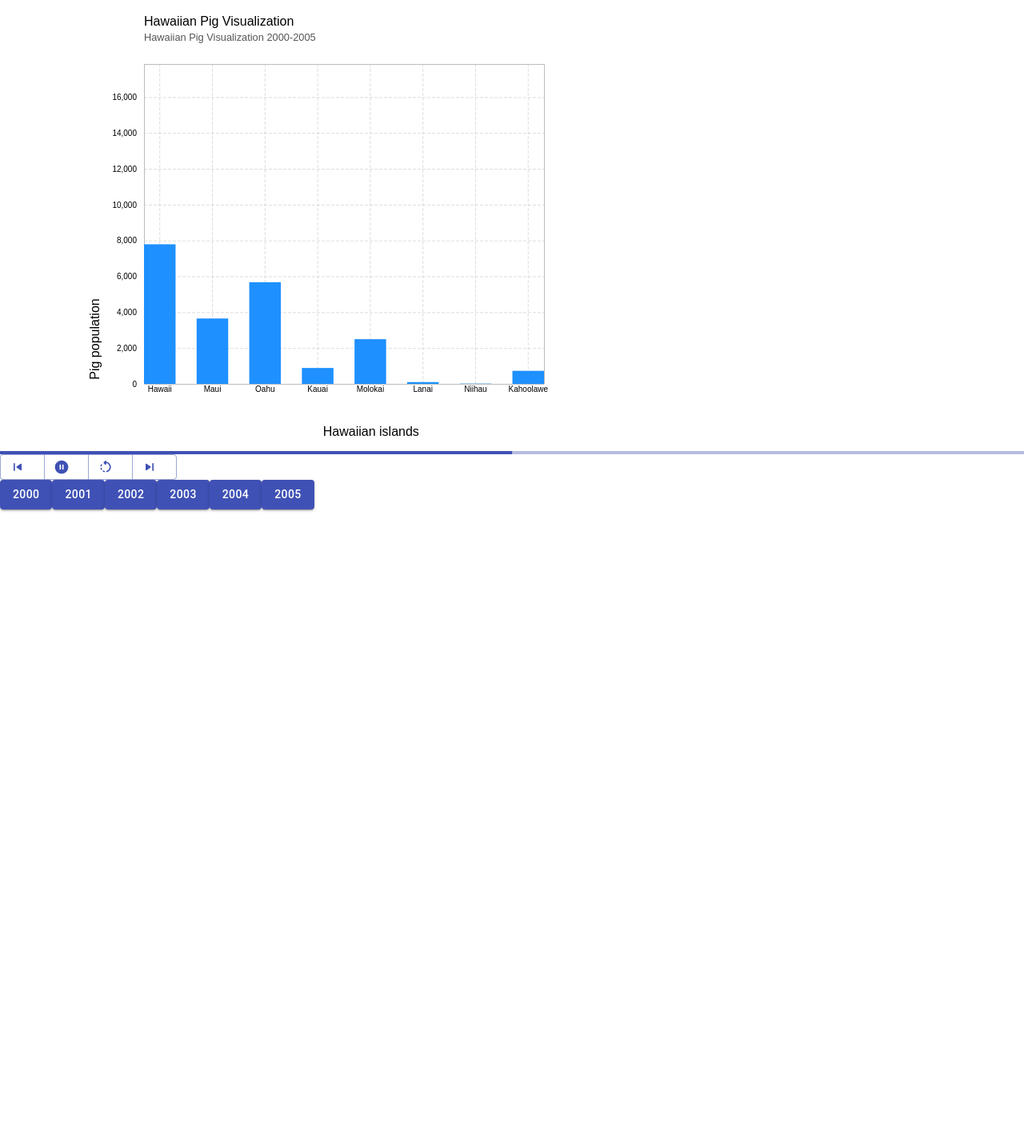
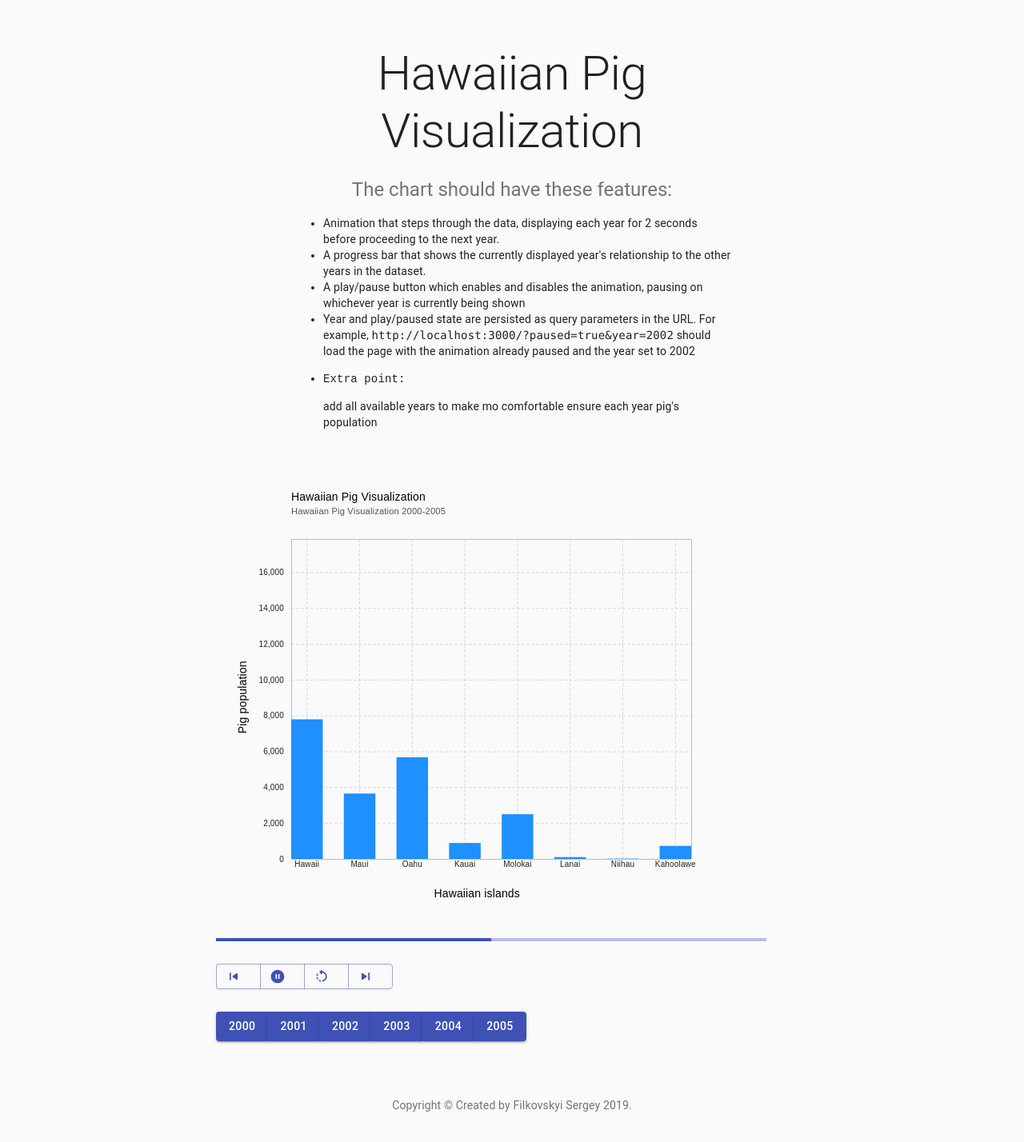
Before and after one commit to filkovskyi/d3-react, a React (Create React App) app: page /11 in a window 1280 px wide. Shown: the top 1428 px of the page at 80% size. Before the commit the page ends 800 px from the top, so only its background shows below. Built offline with nearby package versions, Linux system fonts and the light colour scheme.

Commit message:
- add styles - refactor page layout

```diff
--- a/src/App.css
+++ b/src/App.css
@@ -30,7 +30,6 @@
 .graph g {
   margin: 0 auto;
 }
-
 
 text {
   font-family: 'Avenir', sans-serif;
@@ -66,25 +65,3 @@
   font-size: 0.6em;
   fill: #444;
 }
-
-
-.wrapper {
-  display: flex;
-  flex-direction: row;
-}
-
-.col {
-  margin: 0.5em;
-  max-width: 33.33%;
-}
-
-.playBtn {
-  position: absolute;
-  top: 0;
-  right: 50%;
-  display: block;
-  margin: 0 auto;
-  padding: 20px;
-  background-color: darkorange;
-  border-radius: 5px;
-}
--- a/src/components/BarChart/Chart.js
+++ b/src/components/BarChart/Chart.js
@@ -101,7 +101,7 @@
 
     svg
       .append('text')
-      .attr('x', '-40%')
+      .attr('x', '-23%')
       .attr('y', '-10%')
       .attr('transform', 'rotate(-90)')
       .attr('text-anchor', 'middle')
@@ -109,8 +109,8 @@
 
     svg
       .append('text')
-      .attr('x', '33%')
-      .attr('y', '83%')
+      .attr('x', '27%')
+      .attr('y', '80%')
       .attr('text-anchor', 'middle')
       .text('Hawaiian islands');
 
--- a/src/components/BarChart/index.js
+++ b/src/components/BarChart/index.js
@@ -1,16 +1,14 @@
 import React, { Component } from 'react';
 import Chart from './Chart';
 import Progress from '../ProgressBar';
-
 import ButtonGroup from '@material-ui/core/ButtonGroup';
 import Button from '@material-ui/core/Button';
-import Grid from '@material-ui/core/Grid';
-
 import SkipPreviousRoundedIcon from '@material-ui/icons/SkipPreviousRounded';
 import SkipNextRoundedIcon from '@material-ui/icons/SkipNextRounded';
 import PlayArrowRoundedIcon from '@material-ui/icons/PlayArrowRounded';
 import PauseCircleFilledRoundedIcon from '@material-ui/icons/PauseCircleFilledRounded';
 import RotateLeftRoundedIcon from '@material-ui/icons/RotateLeftRounded';
+import './style.css';
 
 let yearInterval;
 
@@ -157,9 +155,11 @@
         <div>
           <Chart data={currentYearDataSet} />
 
+          <div className="control-wrapper">
+            <div className="control-item">
               <Progress completed={this.calculateCompletedProgress()} />
-
-          <Grid item>
+            </div>
+            <div className="control-item">
               <ButtonGroup
                 color="primary"
                 aria-label="outlined primary button group"
@@ -198,8 +198,10 @@
                   startIcon={<SkipNextRoundedIcon />}
                 />
               </ButtonGroup>
-          </Grid>
-
+            </div>
+            {/*Extra point*/}
+            <div className="control-item">
+              <ButtonGroup color="primary" aria-label=" primary button group">
                 {yearList.map((item, i) => (
                   <Button
                     key={i}
@@ -210,6 +212,9 @@
                     {item}
                   </Button>
                 ))}
+              </ButtonGroup>
+            </div>
+          </div>
         </div>
       );
     }
--- /dev/null
+++ b/src/components/BarChart/style.css
@@ -0,0 +1,10 @@
+.control-wrapper {
+  display: flex;
+  flex-direction: column;
+  max-width: 80%;
+  margin: 0 auto;
+}
+
+.control-item {
+  margin: 1em 0;
+}
--- /dev/null
+++ b/src/pages/Copyright.js
@@ -0,0 +1,18 @@
+import Typography from '@material-ui/core/Typography';
+import Link from '@material-ui/core/Link';
+import React from 'react';
+
+const Copyright = () => {
+  return (
+    <Typography variant="body2" color="textSecondary" align="center">
+      {'Copyright © '}
+      <Link color="inherit" href="https://github.com/filkovskyi">
+        Created by Filkovskyi Sergey
+      </Link>{' '}
+      {new Date().getFullYear()}
+      {'.'}
+    </Typography>
+  );
+};
+
+export default Copyright;
--- a/src/pages/HomePage.js
+++ b/src/pages/HomePage.js
@@ -1,6 +1,17 @@
 import React, { Component } from 'react';
 import queryString from 'query-string';
 import BarChartWrapper from '../components/BarChart';
+import Copyright from './Copyright';
+import CssBaseline from '@material-ui/core/CssBaseline';
+import Grid from '@material-ui/core/Grid';
+import Typography from '@material-ui/core/Typography';
+import Container from '@material-ui/core/Container';
+
+import Fade from '@material-ui/core/Fade';
+
+import CircularProgress from '@material-ui/core/CircularProgress';
+
+import './style.css';
 
 class HomePage extends Component {
   constructor(props) {
@@ -33,11 +44,70 @@
   render() {
     if (this.state.data.length) {
       return (
-        <BarChartWrapper
-          year={this.state.year}
-          paused={this.state.paused}
-          data={this.state.data}
-        />
+        <React.Fragment>
+          <CssBaseline />
+          <main>
+            <div className={'heroContent'}>
+              <Container maxWidth="sm">
+                <Typography
+                  component="h1"
+                  variant="h2"
+                  align="center"
+                  color="textPrimary"
+                  gutterBottom
+                >
+                  Hawaiian Pig Visualization
+                </Typography>
+                <Typography
+                  variant="h5"
+                  align="center"
+                  color="textSecondary"
+                  paragraph
+                >
+                  The chart should have these features:
+                </Typography>
+                <ul>
+                  <li>
+                    Animation that steps through the data, displaying each year
+                    for 2 seconds before proceeding to the next year.
+                  </li>
+                  <li>
+                    A progress bar that shows the currently displayed year's
+                    relationship to the other years in the dataset.
+                  </li>
+                  <li>
+                    A play/pause button which enables and disables the
+                    animation, pausing on whichever year is currently being
+                    shown
+                  </li>
+                  <li>
+                    Year and play/paused state are persisted as query parameters
+                    in the URL. For example,{' '}
+                    <code>http://localhost:3000/?paused=true&year=2002</code>{' '}
+                    should load the page with the animation already paused and
+                    the year set to 2002
+                  </li>
+                  <li>
+                    <pre>Extra point:</pre> add all available years to make mo
+                    comfortable ensure each year pig's population
+                  </li>
+                </ul>
+              </Container>
+            </div>
+            <Container className={'cardGrid'} maxWidth="md">
+              <Grid container>
+                <BarChartWrapper
+                  year={this.state.year}
+                  paused={this.state.paused}
+                  data={this.state.data}
+                />
+              </Grid>
+            </Container>
+          </main>
+          <footer className={'footer'}>
+            <Copyright />
+          </footer>
+        </React.Fragment>
       );
     }
     return <p>Please wait</p>;
--- /dev/null
+++ b/src/pages/style.css
@@ -0,0 +1,4 @@
+.heroContent,
+.footer {
+  margin: 4em 0;
+}
```
Lines whose indentation alone changed are shown as unchanged.
